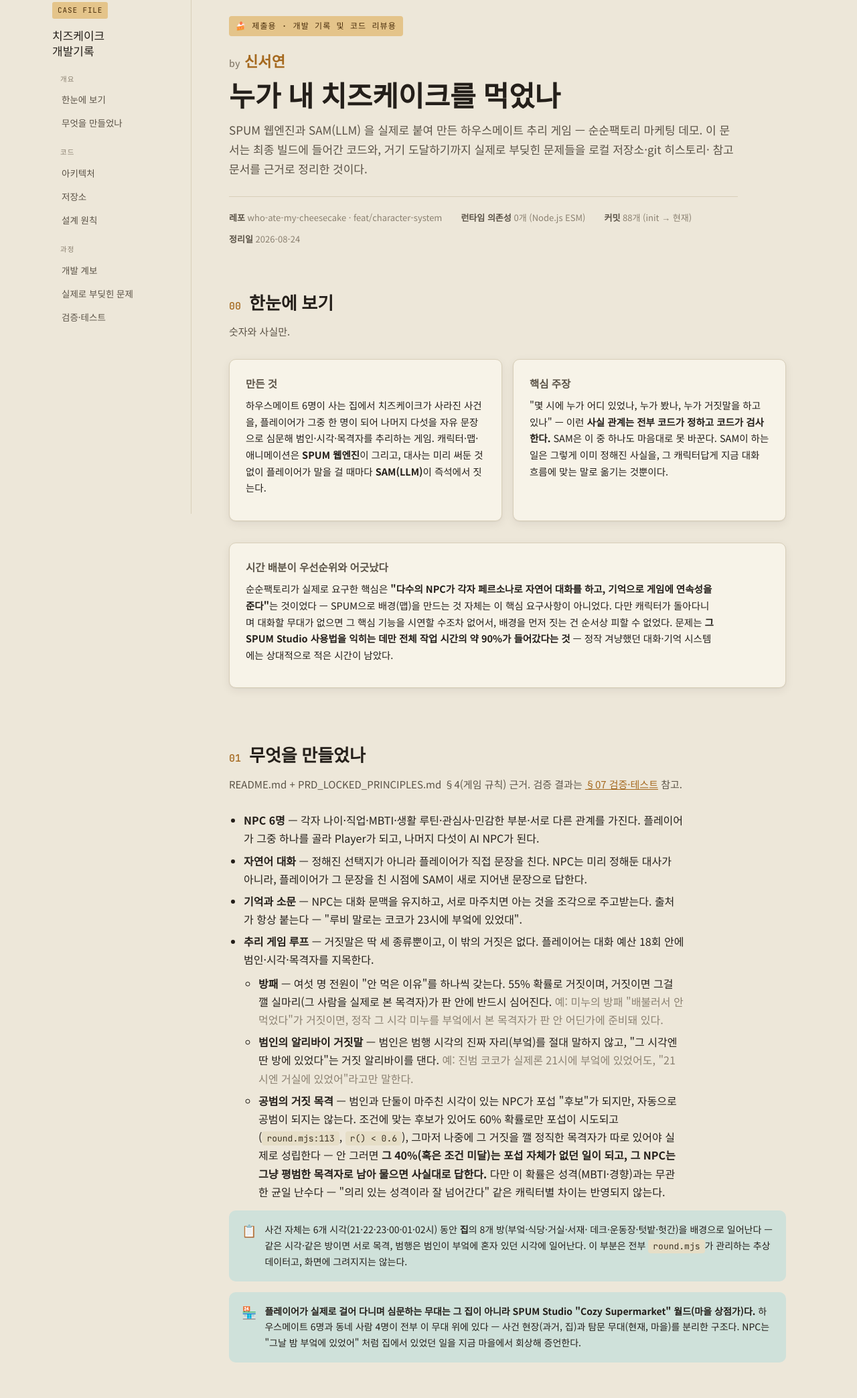
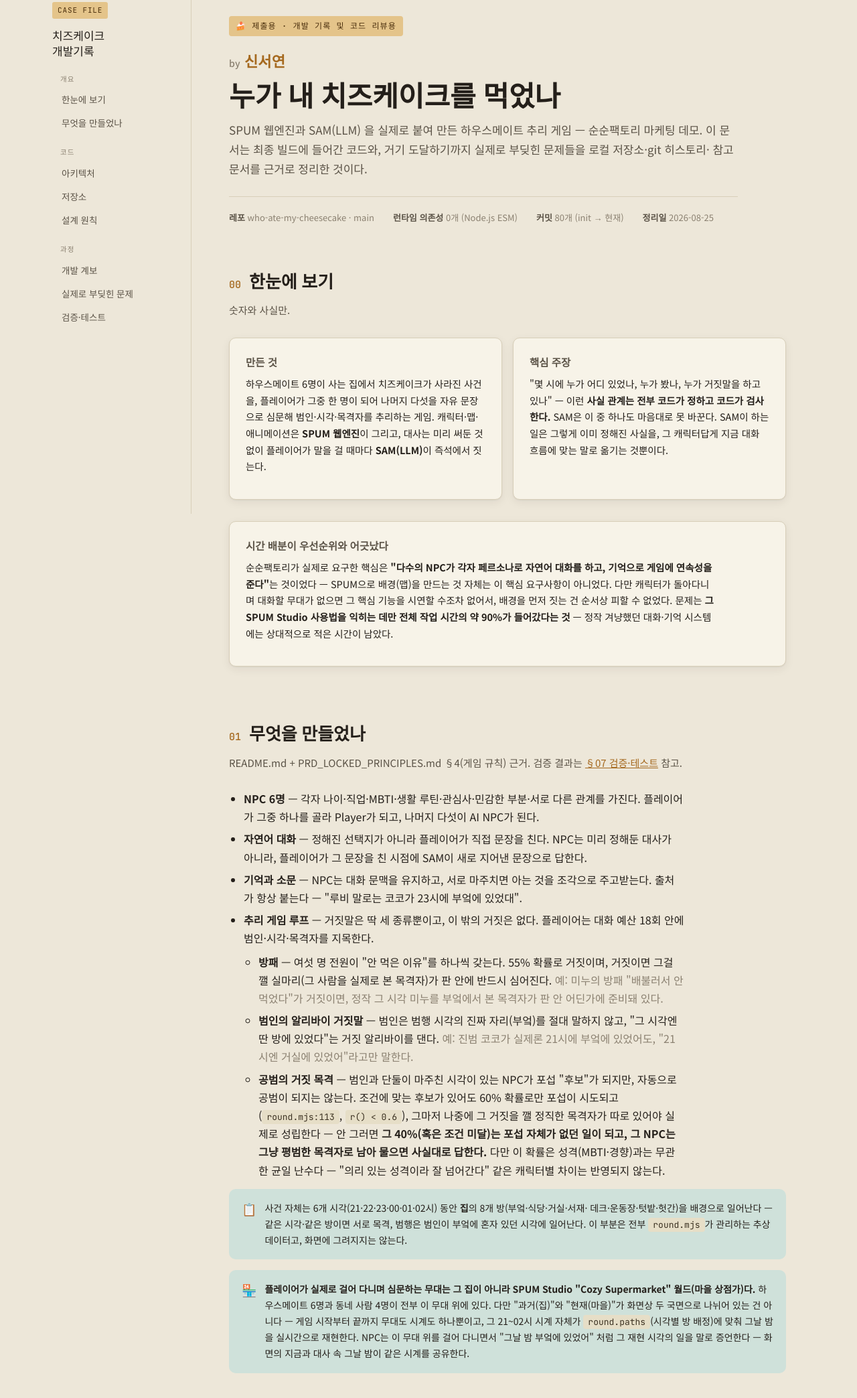
Before and after one commit to tigermorning/cheesecake-devlog, a plain HTML site: page index.html in a window 1280 px wide. Shown: the part 33-2120 px from the top of the page at 67% size. Drawn offline with Linux system fonts and the light colour scheme.

Commit message:
fix(devlog): §01 무대/시계 프레이밍 정정, 표지 메타데이터 갱신
"사건 현장(과거,집) vs 탐문 무대(현재,마을)"로 두 국면이 나뉜 것처럼 쓴
문장이 실제 구현과 안 맞았다 — 무대도 시계도 하나뿐이고, 21~02시 시계가
round.paths 방 배정에 맞춰 그날 밤을 실시간 재현하는 구조다. 그에 맞게
다시 씀.

표지의 브랜치(feat/character-system→main, 이미 병합됨), 커밋 수(88→80,
실측), 정리일(08-24→08-25)도 실제와 맞게 갱신.

Co-Authored-By: Claude Sonnet 5 <noreply@anthropic.com>

```diff
--- a/index.html
+++ b/index.html
@@ -250,10 +250,10 @@
       참고 문서를 근거로 정리한 것이다.
     </div>
     <div class="meta">
-      <span><b>레포</b> who-ate-my-cheesecake · feat/character-system</span>
+      <span><b>레포</b> who-ate-my-cheesecake · main</span>
       <span><b>런타임 의존성</b> 0개 (Node.js ESM)</span>
-      <span><b>커밋</b> 88개 (init → 현재)</span>
-      <span><b>정리일</b> 2026-08-24</span>
+      <span><b>커밋</b> 80개 (init → 현재)</span>
+      <span><b>정리일</b> 2026-08-25</span>
     </div>
   </div>
 
@@ -333,8 +333,11 @@
       <div class="ico">🏪</div>
       <p><strong>플레이어가 실제로 걸어 다니며 심문하는 무대는 그 집이 아니라 SPUM Studio
       "Cozy Supermarket" 월드(마을 상점가)다.</strong> 하우스메이트 6명과 동네 사람 4명이 전부
-      이 무대 위에 있다 — 사건 현장(과거, 집)과 탐문 무대(현재, 마을)를 분리한 구조다. NPC는
-      "그날 밤 부엌에 있었어" 처럼 집에서 있었던 일을 지금 마을에서 회상해 증언한다.</p>
+      이 무대 위에 있다. 다만 "과거(집)"와 "현재(마을)"가 화면상 두 국면으로 나뉘어 있는 건
+      아니다 — 게임 시작부터 끝까지 무대도 시계도 하나뿐이고, 그 21~02시 시계 자체가
+      <code class="file">round.paths</code>(시각별 방 배정)에 맞춰 그날 밤을 실시간으로
+      재현한다. NPC는 이 무대 위를 걸어 다니면서 "그날 밤 부엌에 있었어" 처럼 그 재현 시각의
+      일을 말로 증언한다 — 화면의 지금과 대사 속 그날 밤이 같은 시계를 공유한다.</p>
     </div>
   </section>
 
@@ -1152,7 +1155,7 @@
         <span style="color:var(--danger)">수정 전</span> 정밀도 75% · 재현율 86% · F1 80%
         (TP=6 FP=2 FN=1) — "아니, 거기 없었어" → 잘못 채워진 hour/room<br>
         <span style="color:var(--accent2)">수정 후</span> 정밀도 100% · 재현율 100% · F1 100%
-        (11/11), harness.mjs 43/43 회귀 없음
+        (TP=11 FP=0 FN=0, 11/11), harness.mjs 43/43 회귀 없음
       </div>
     </div>
 
```
